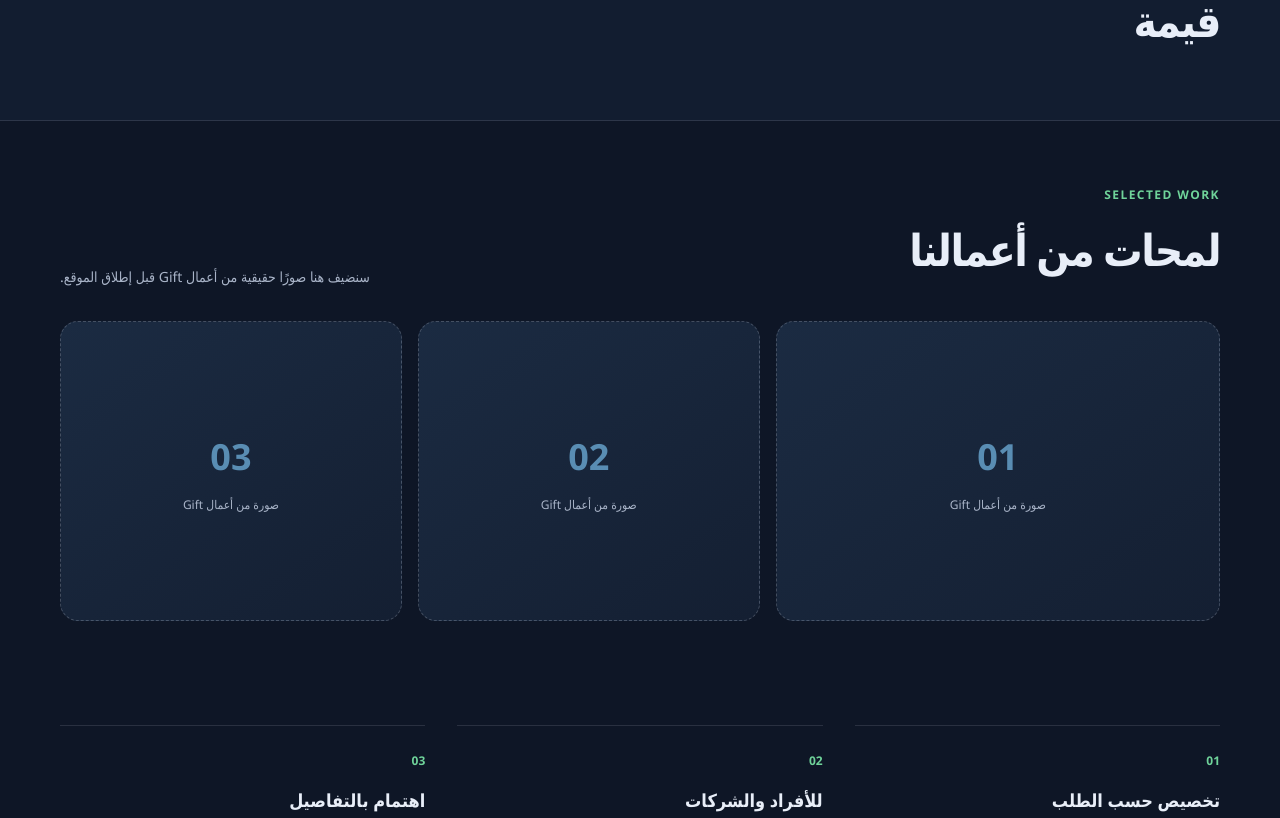
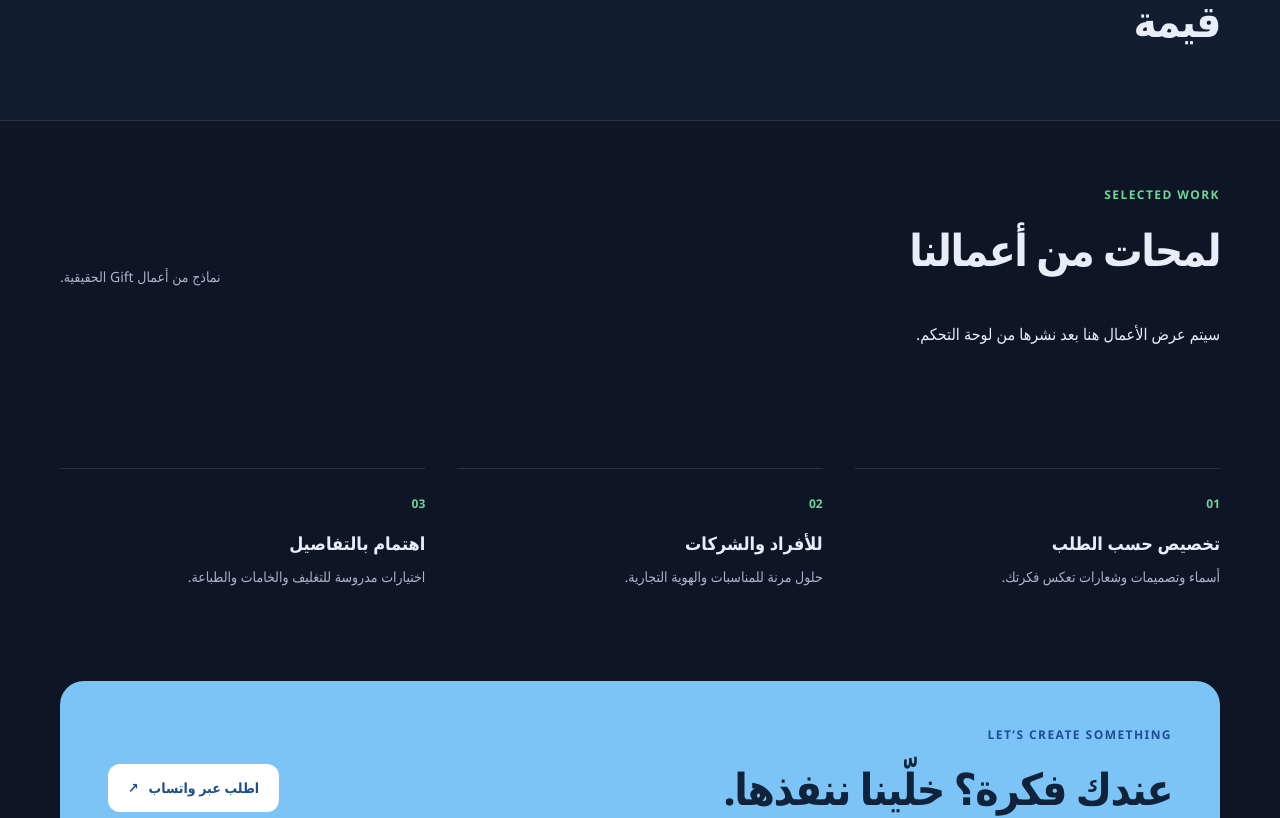
Before and after one commit to hamzasoltan/Gift, a Next.js app: page / in a window 1280 px wide. Shown: the part 1540-2358 px from the top of the page. Built offline with nearby package versions, Linux system fonts and the light colour scheme.

Commit message:
fix: render published portfolio images on homepage

```diff
--- a/app/page.tsx
+++ b/app/page.tsx
@@ -1,13 +1,16 @@
-import { services, site } from "@/lib/content";
-const labels = { navServices:"خدماتنا", navAbout:"عن Gift", navWork:"من أعمالنا", contact:"اطلب عبر واتساب", eyebrow:"تغليف · طباعة · تفاصيل تصنع الفرق", title:"هدايا تحمل هويتك", intro:"من بوكسات الهدايا وأختام الشمع إلى الطباعة والدعاية والإعلان، نصنع تفاصيل تعبّر عنك وعن علامتك التجارية.", servicesTitle:"خدماتنا", servicesIntro:"حلول مخصصة للأفراد والشركات، بتفاصيل تناسب مناسبتك وهويتك.", aboutTitle:"كل تفصيلة لها قيمة", aboutText:"في Gift نهتم بالتفاصيل التي تجعل الهدية والتغليف والمطبوعات أقرب إلى هويتك. نعمل مع الأفراد والشركات على تنفيذ أفكار مخصصة حسب الطلب.", workTitle:"لمحات من أعمالنا", workText:"سنضيف هنا صورًا حقيقية من أعمال Gift قبل إطلاق الموقع.", ctaTitle:"عندك فكرة؟ خلّينا ننفذها.", ctaText:"احكيلنا عن طلبك، ونساعدك تختار التفاصيل المناسبة.", footer:"كل الحقوق محفوظة لـ Gift." };
+import { portfolio, services, site } from "@/lib/content";
+
+const labels = { navServices:"خدماتنا", navAbout:"عن Gift", navWork:"من أعمالنا", contact:"اطلب عبر واتساب", eyebrow:"تغليف · طباعة · تفاصيل تصنع الفرق", title:"هدايا تحمل هويتك", intro:"من بوكسات الهدايا وأختام الشمع إلى الطباعة والدعاية والإعلان، نصنع تفاصيل تعبّر عنك وعن علامتك التجارية.", servicesTitle:"خدماتنا", servicesIntro:"حلول مخصصة للأفراد والشركات، بتفاصيل تناسب مناسبتك وهويتك.", aboutTitle:"كل تفصيلة لها قيمة", aboutText:"في Gift نهتم بالتفاصيل التي تجعل الهدية والتغليف والمطبوعات أقرب إلى هويتك. نعمل مع الأفراد والشركات على تنفيذ أفكار مخصصة حسب الطلب.", workTitle:"لمحات من أعمالنا", workText:"نماذج من أعمال Gift الحقيقية.", workEmpty:"سيتم عرض الأعمال هنا بعد نشرها من لوحة التحكم.", ctaTitle:"عندك فكرة؟ خلّينا ننفذها.", ctaText:"احكيلنا عن طلبك، ونساعدك تختار التفاصيل المناسبة.", footer:"كل الحقوق محفوظة لـ Gift." };
 function whatsappUrl(message: string) { return `https://wa.me/${site.whatsappNumber}?text=${encodeURIComponent(message)}`; }
+
 export default function HomePage() {
+ const publishedWorks = portfolio.filter((work) => work.status === "published" && Array.isArray(work.images) && work.images.some((image) => typeof image === "string" && image.trim().length > 0));
  return <main>
   <header className="site-header container"><a className="brand" href="#top" aria-label="Gift - الرئيسية">Gift<span>.</span></a><nav className="main-nav" aria-label="القائمة الرئيسية"><a href="#services">{labels.navServices}</a><a href="#about">{labels.navAbout}</a><a href="#work">{labels.navWork}</a></nav><div className="header-actions"><button className="theme-toggle" type="button" disabled aria-label="تبديل الوضع — سيتم تفعيله في المرحلة التالية">◐</button><button className="language-toggle" type="button" disabled aria-label="تبديل اللغة — سيتم تفعيله في المرحلة التالية">EN</button><a className="button button-primary header-cta" href={whatsappUrl("مرحبًا Gift، أريد الاستفسار عن خدماتكم.")} target="_blank" rel="noreferrer">{labels.contact}</a></div></header>
   <section className="hero container" id="top"><div className="hero-copy"><p className="eyebrow">{labels.eyebrow}</p><h1>{labels.title}</h1><p className="hero-description">{labels.intro}</p><div className="hero-actions"><a className="button button-primary" href={whatsappUrl("مرحبًا Gift، أريد طلب خدمة.")} target="_blank" rel="noreferrer">{labels.contact} <span aria-hidden="true">↗</span></a><a className="button button-secondary" href="#services">{labels.navServices}</a></div><p className="pricing-note">{site.pricingNote.ar}</p></div><div className="hero-art" role="img" aria-label="مكان صورة حقيقية من أعمال Gift"><div className="image-placeholder"><span>G</span><small>صورة حقيقية من أعمال Gift</small></div><div className="hero-caption"><span className="caption-dot" /> تفاصيل مصممة خصيصًا لك</div></div></section>
   <section className="section container" id="services"><div className="section-heading"><p className="eyebrow">GIFT SERVICES</p><h2>{labels.servicesTitle}</h2><p>{labels.servicesIntro}</p></div><div className="services-grid">{services.filter(service=>service.active).map((service,index)=><article className="service-card" key={service.id}><div className={`service-visual service-visual-${index+1}`} aria-hidden="true"><span>{String(index+1).padStart(2,"0")}</span></div><div className="service-content"><h3>{service.name.ar}</h3><p>{service.description.ar}</p><a href={whatsappUrl(service.whatsappMessage.ar)} target="_blank" rel="noreferrer" className="text-link">استفسر عن الخدمة <span aria-hidden="true">↗</span></a></div></article>)}</div></section>
   <section className="about-section" id="about"><div className="container about-grid"><div><p className="eyebrow">ABOUT GIFT</p><h2>{labels.aboutTitle}</h2></div><p className="about-text">{labels.aboutText}</p></div></section>
-  <section className="section container" id="work"><div className="section-heading section-heading-row"><div><p className="eyebrow">SELECTED WORK</p><h2>{labels.workTitle}</h2></div><p>{labels.workText}</p></div><div className="work-grid" aria-label="أماكن مخصصة لصور الأعمال الحقيقية"><div className="work-placeholder work-large"><span>01</span><small>صورة من أعمال Gift</small></div><div className="work-placeholder"><span>02</span><small>صورة من أعمال Gift</small></div><div className="work-placeholder"><span>03</span><small>صورة من أعمال Gift</small></div></div></section>
+  <section className="section container" id="work"><div className="section-heading section-heading-row"><div><p className="eyebrow">SELECTED WORK</p><h2>{labels.workTitle}</h2></div><p>{labels.workText}</p></div>{publishedWorks.length ? <div className="work-grid" aria-label="معرض أعمال Gift">{publishedWorks.map((work,index)=><article className={`work-placeholder ${index===0 ? "work-large" : ""}`} key={work.id}><div className="work-image-wrap">{work.images.filter((image)=>typeof image==="string" && image.trim()).map((image,imageIndex)=><img className="work-image" key={image} src={image} alt={work.title.ar || "عمل من أعمال Gift"} loading="lazy" />)}</div><div className="work-caption"><span>{String(index+1).padStart(2,"0")}</span><h3>{work.title.ar}</h3>{work.description?.ar ? <p>{work.description.ar}</p> : null}</div></article>)}</div> : <p className="work-empty">{labels.workEmpty}</p>}</section>
   <section className="benefits container"><div><span className="benefit-number">01</span><h3>تخصيص حسب الطلب</h3><p>أسماء وتصميمات وشعارات تعكس فكرتك.</p></div><div><span className="benefit-number">02</span><h3>للأفراد والشركات</h3><p>حلول مرنة للمناسبات والهوية التجارية.</p></div><div><span className="benefit-number">03</span><h3>اهتمام بالتفاصيل</h3><p>اختيارات مدروسة للتغليف والخامات والطباعة.</p></div></section>
   <section className="cta-section container"><div><p className="eyebrow">LET’S CREATE SOMETHING</p><h2>{labels.ctaTitle}</h2><p>{labels.ctaText}</p></div><a className="button button-light" href={whatsappUrl("مرحبًا Gift، لدي فكرة وأريد الاستفسار عن تنفيذها.")} target="_blank" rel="noreferrer">{labels.contact} <span aria-hidden="true">↗</span></a></section>
   <footer className="site-footer container"><div><a className="brand" href="#top">Gift<span>.</span></a><p>{labels.footer}</p></div><div className="social-links"><a href={site.socialLinks.facebook} target="_blank" rel="noreferrer">Facebook ↗</a><a href={site.socialLinks.instagram} target="_blank" rel="noreferrer">Instagram ↗</a></div><a className="footer-whatsapp" href={whatsappUrl("مرحبًا Gift، أريد الاستفسار عن خدماتكم.")} target="_blank" rel="noreferrer">WhatsApp ↗</a></footer>
```
